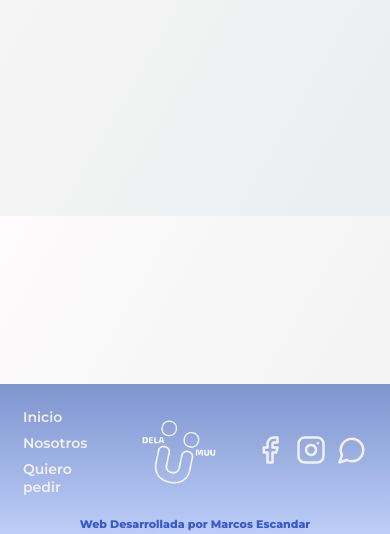
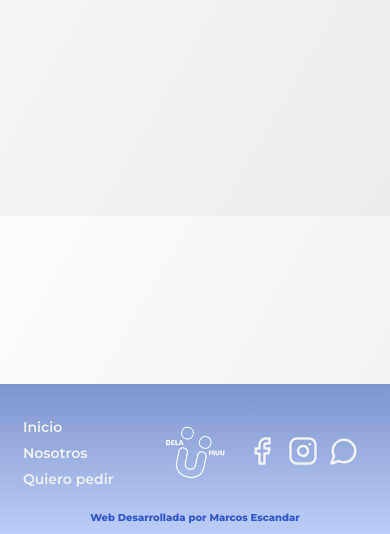
Before and after one commit to markw0w/delamuu, a React (Create React App) app: page / in a window 390 px wide. Shown: the part 2316-2850 px from the top of the page. Built offline with nearby package versions, Linux system fonts and the light colour scheme.

Commit message:
fix: responsive problems with h1

```diff
--- a/src/styles/components/_footerComponent.scss
+++ b/src/styles/components/_footerComponent.scss
@@ -36,12 +36,13 @@ footer {
             }
         }
         img{
-            @include sizes(130px,auto);
+            @include sizes(60px,auto);
         }
         .socialMedia{
             @include sizes();
             @include displayFlex($flexDirection:row);
             gap: 5px;
+            padding: 10px;
 
             li{
                 img{
@@ -55,7 +56,7 @@ footer {
         }
     }
     span{
-        font-size: 11px;
+        font-size: 10px;
         font-weight: $superBold;
         color: #375aca;
     }
--- a/src/styles/main.css
+++ b/src/styles/main.css
@@ -59,7 +59,7 @@ footer .topFooterContainer ul li:hover {
   background-image: linear-gradient(45deg, #4b57f5 0%, #375aca 99%, #2927b4 100%);
 }
 footer .topFooterContainer img {
-  width: 130px;
+  width: 60px;
   height: auto;
 }
 footer .topFooterContainer .socialMedia {
@@ -70,6 +70,7 @@ footer .topFooterContainer .socialMedia {
   flex-direction: row;
   align-items: center;
   gap: 5px;
+  padding: 10px;
 }
 footer .topFooterContainer .socialMedia li img {
   width: 40px;
@@ -80,7 +81,7 @@ footer .topFooterContainer .socialMedia li:hover {
   transform: scale(1.1);
 }
 footer span {
-  font-size: 11px;
+  font-size: 10px;
   font-weight: 800;
   color: #375aca;
 }
@@ -272,7 +273,7 @@ header .rightNavContainer #burguerMenuIcon {
   margin-top: 70px;
 }
 .presentationContainer h1 {
-  width: 100%;
+  width: 95%;
   height: 150px;
   display: flex;
   justify-content: center;
@@ -316,7 +317,7 @@ header .rightNavContainer #burguerMenuIcon {
   animation-name: zoomContent;
   animation-range: entry 25% cover 50%;
   animation-fill-mode: both;
-  width: 100%;
+  width: 95%;
   height: 100%;
   display: flex;
   justify-content: center;
--- a/src/styles/pages/_homeView.scss
+++ b/src/styles/pages/_homeView.scss
@@ -10,7 +10,7 @@
     margin-top: 70px;
 
     h1{
-        @include sizes(100%,$height: 150px);
+        @include sizes(95%,$height: 150px);
         @include displayFlex();
         font-size: 34px;
         font-weight: $superBold;
@@ -46,7 +46,7 @@
     animation-name: zoomContent;
     animation-range: entry 25% cover 50%;
     animation-fill-mode: both;
-    @include sizes();
+    @include sizes(95%);
     @include displayFlex();
     position: relative;
     border-radius: 20px;
```
Also changed, not shown: src/assets/delamuu-logos/logo-long-transparent.png, src/views/HomeView.js (indentation only), 1 other file (tests, documents, lock files or other folders).
